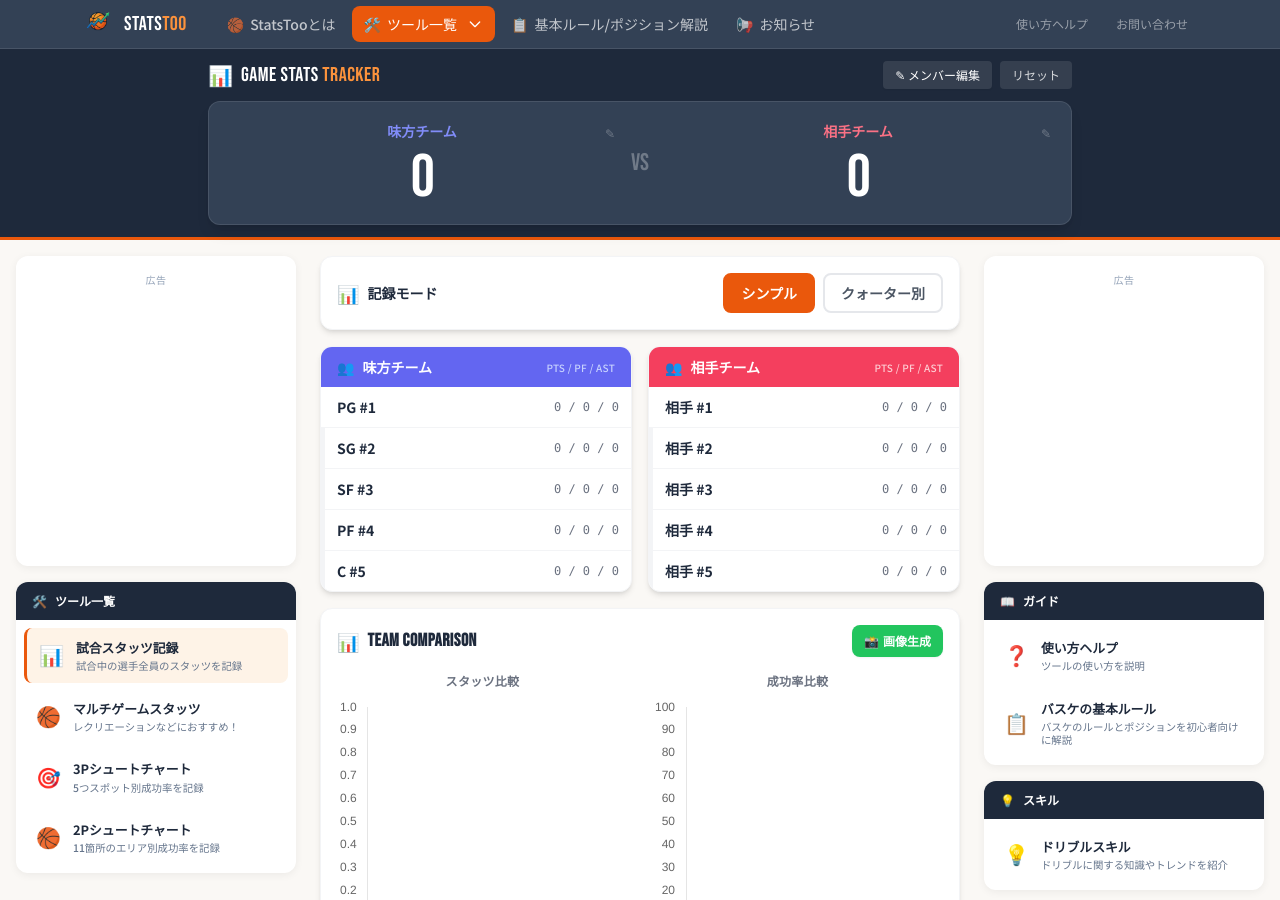
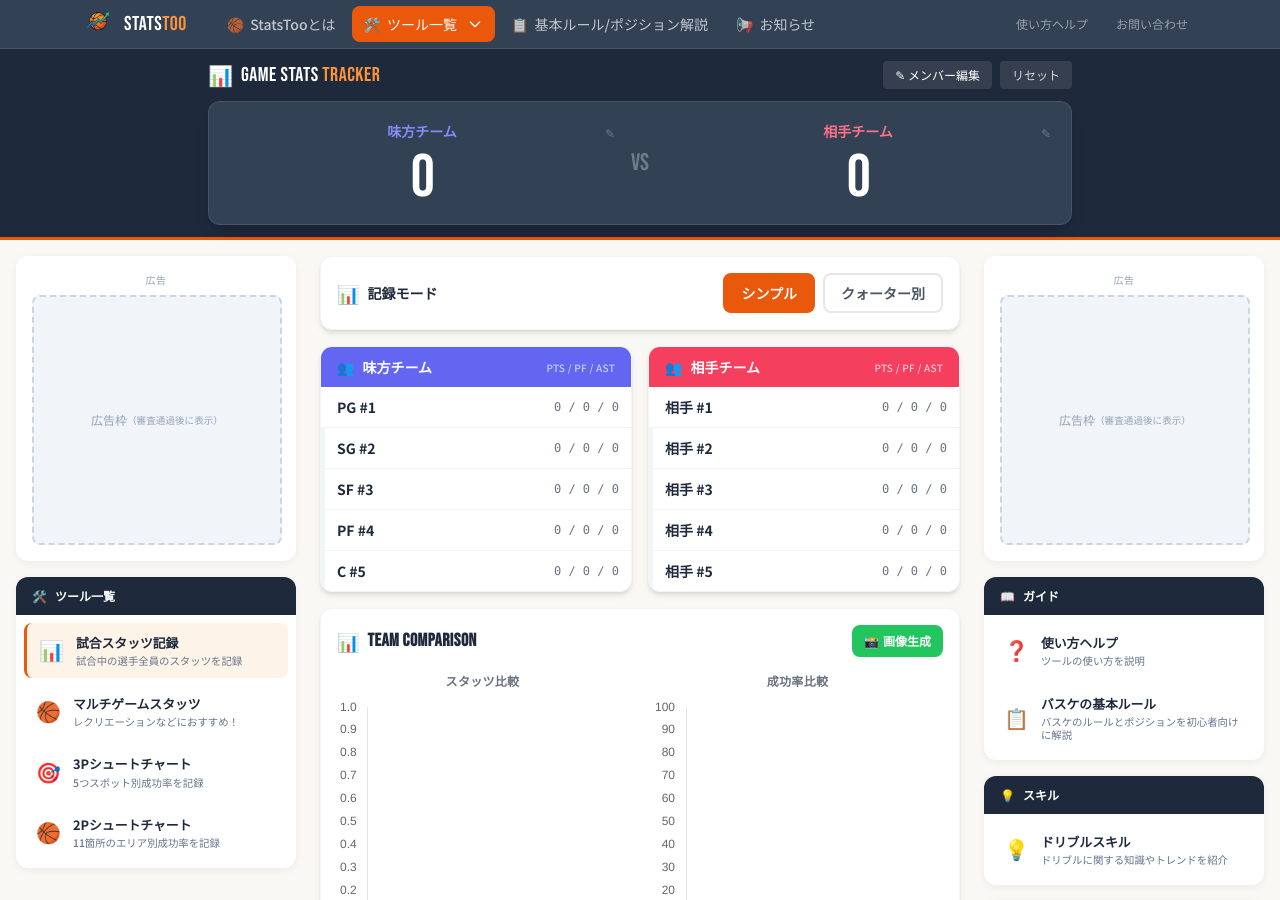
Before and after one commit to BSK-Ryo/statstoo, a Jekyll site: the page built from index.html, in a window 1280 px wide and 900 px high. Built offline with Jekyll 4.4.1, drawn with Linux system fonts in a browser that asks for light colours; nearby versions of some CDN libraries.

Commit message:
サイドバー調整

```diff
--- a/_includes/sidebar-left.html
+++ b/_includes/sidebar-left.html
@@ -5,8 +5,12 @@
         <div class="sidebar-ad">
             <div class="sidebar-ad-label">広告</div>
             <!-- AdSense広告: サイドバー左 300×250 -->
+            <div class="sidebar-ad-placeholder">
+                広告枠<br><small>（審査通過後に表示）</small>
+            </div>
+            <!-- 審査通過後、上のdiv.sidebar-ad-placeholderを削除し、下のinsタグのstyleをdisplay:inline-blockに変更してください -->
             <ins class="adsbygoogle"
-                style="display:inline-block;width:300px;height:250px"
+                style="display:none;width:300px;height:250px"
                 data-ad-client="ca-pub-XXXXXXXXXXXXXXXX"
                 data-ad-slot="XXXXXXXXXX"></ins>
         </div>
--- a/_includes/sidebar-right.html
+++ b/_includes/sidebar-right.html
@@ -5,8 +5,12 @@
         <div class="sidebar-ad">
             <div class="sidebar-ad-label">広告</div>
             <!-- AdSense広告: サイドバー右 300×250 -->
+            <div class="sidebar-ad-placeholder">
+                広告枠<br><small>（審査通過後に表示）</small>
+            </div>
+            <!-- 審査通過後、上のdiv.sidebar-ad-placeholderを削除し、下のinsタグのstyleをdisplay:inline-blockに変更してください -->
             <ins class="adsbygoogle"
-                style="display:inline-block;width:300px;height:250px"
+                style="display:none;width:300px;height:250px"
                 data-ad-client="ca-pub-XXXXXXXXXXXXXXXX"
                 data-ad-slot="XXXXXXXXXX"></ins>
         </div>
```
